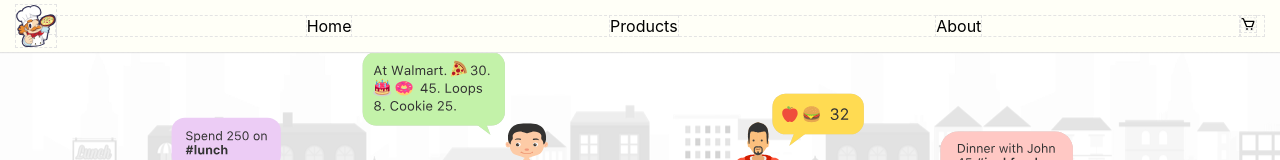
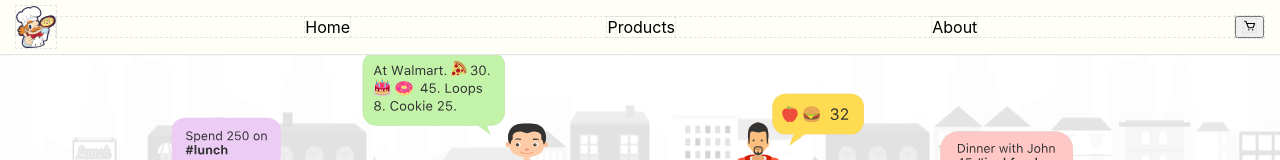
Before and after one commit to radudotat/nextjs-ecommerce-jan-2022, a Next.js app: page / in a window 1280 px wide. Shown: the top 160 px of the page. Built offline with nearby package versions, Linux system fonts and the light colour scheme.

Commit message:
Add more date to migration

```diff
--- a/components/Navigation.tsx
+++ b/components/Navigation.tsx
@@ -6,6 +6,9 @@ import logoShop from '../public/svg/pizza-chef.svg';
 import styles from '../styles/Home.module.css';
 
 // import Header from './Header';
+function toggleViewCart() {
+  console.log('toggleViewCart');
+}
 
 export default function Navigation(/* props: Props */) {
   return (
@@ -25,11 +28,9 @@ export default function Navigation(/* props: Props */) {
         </Link>
       </div>
       <div className="cart">
-        <Link href="/about">
-          <a>
-            <BiCart height="40" />
-          </a>
-        </Link>
+        <button onClick={() => toggleViewCart()}>
+          <BiCart height="40" />
+        </button>
       </div>
     </nav>
   );
--- a/migrations/002-seedProductsTable.js
+++ b/migrations/002-seedProductsTable.js
@@ -1,4 +1,8 @@
 const products = [
+  {
+    name: 'avocado',
+    price: 890,
+  },
   {
     name: 'margerita',
     price: 640,
```
